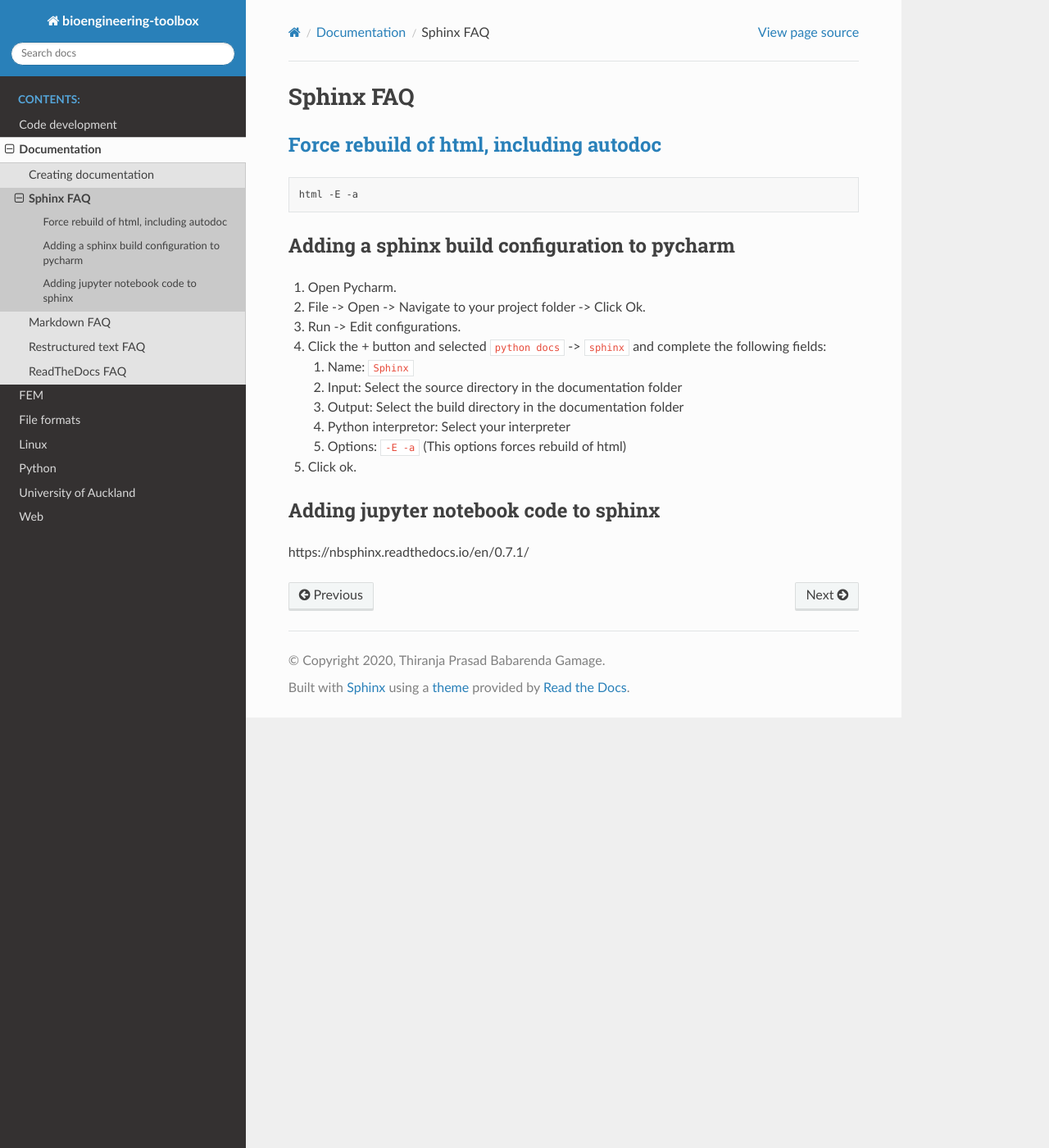
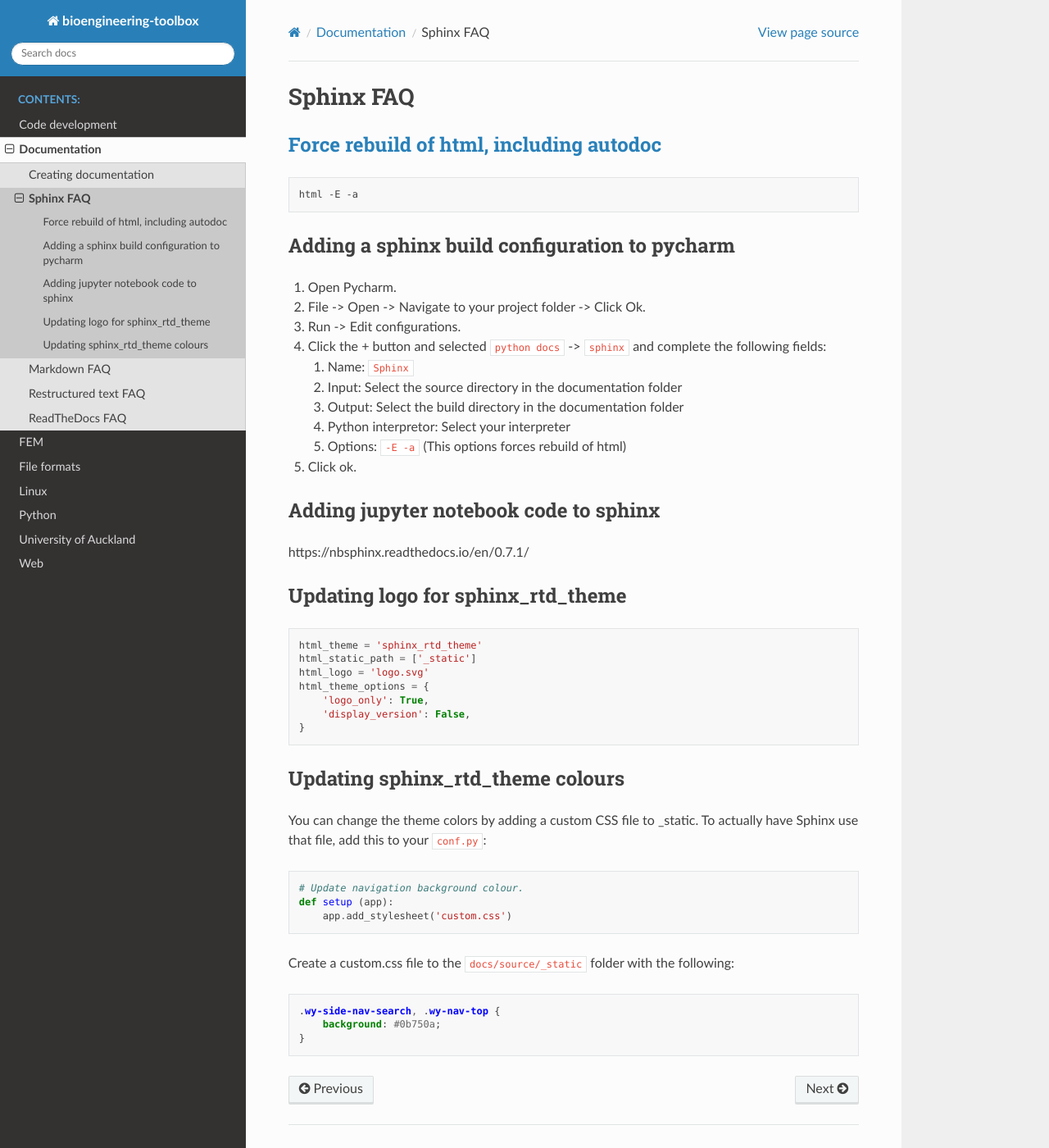
Before and after one commit to PrasadBabarendaGamage/bioengineering-toolbox, a Sphinx documentation site: the page built from docs/source/documentation/sphinx.md, in a window 1280 px wide and 1400 px high. Shown: the whole window at 82% size. Built offline with Sphinx 7.4.7 and the Read the Docs theme 2.0.0, drawn with Linux system fonts in a browser that asks for light colours; pages that are not in the unit, such as notebooks, are missing from menus.

Commit message:
Updating sphinx faq

````diff
--- a/docs/source/documentation/sphinx.md
+++ b/docs/source/documentation/sphinx.md
@@ -19,3 +19,29 @@ following fields:
 
 ## Adding jupyter notebook code to sphinx
 https://nbsphinx.readthedocs.io/en/0.7.1/
+
+## Updating logo for sphinx_rtd_theme
+```python
+html_theme = 'sphinx_rtd_theme'
+html_static_path = ['_static']
+html_logo = 'logo.svg'
+html_theme_options = {
+    'logo_only': True,
+    'display_version': False,
+}
+```
+
+## Updating sphinx_rtd_theme colours
+You can change the theme colors by adding a custom CSS file to _static. To actually have Sphinx use that file, add this to your `conf.py`:
+```python
+# Update navigation background colour.
+def setup (app):
+    app.add_stylesheet('custom.css')
+```
+
+Create a custom.css file to the `docs/source/_static` folder with the following:
+```css
+.wy-side-nav-search, .wy-nav-top {
+    background: #0b750a;
+}
+```
````
